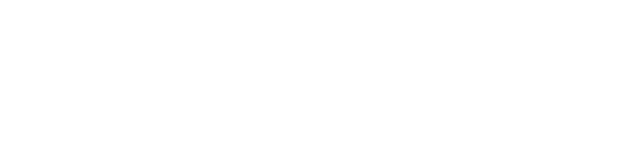
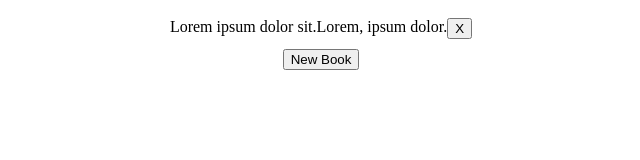
Before and after one commit to dhruv2253/library, a plain HTML site: page index.html in a window 1280 px wide. Shown: the whole page, without its empty margins (319-959 px from the left). Drawn offline with Linux system fonts and the light colour scheme.

Commit message:
created basic layout

```diff
--- a/index.html
+++ b/index.html
@@ -4,9 +4,18 @@
     <meta charset="UTF-8">
     <meta http-equiv="X-UA-Compatible" content="IE=edge">
     <meta name="viewport" content="width=device-width, initial-scale=1.0">
+    <link rel="stylesheet" href="styles.css">
+    <script src="app.js" defer></script>
     <title>Library</title>
 </head>
 <body>
-
+    <div class="container">
+        <div class="book">
+            <div class="title">Lorem ipsum dolor sit.</div>
+            <div class="author">Lorem, ipsum dolor.</div>
+            <button class="remove">X</button>
+        </div>
+        <button class="add">New Book</button>
+    </div>
 </body>
 </html>
--- a/styles.css
+++ b/styles.css
@@ -0,0 +1,12 @@
+.container {
+    display: flex;
+    flex-direction: column;
+    justify-content: center;
+    align-items: center;
+}
+
+.book {
+    display: flex;
+    justify-content: center;
+    padding: 10px;
+}
```
